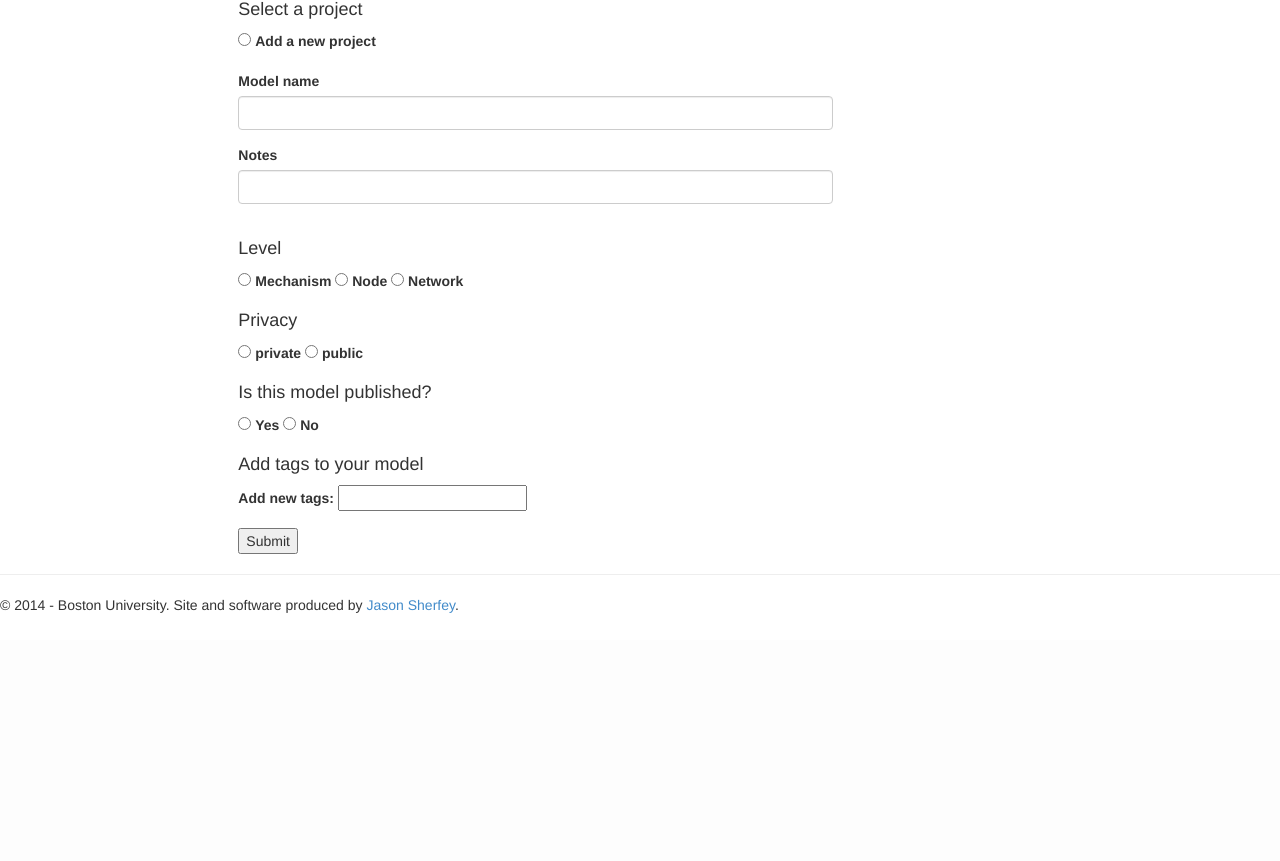
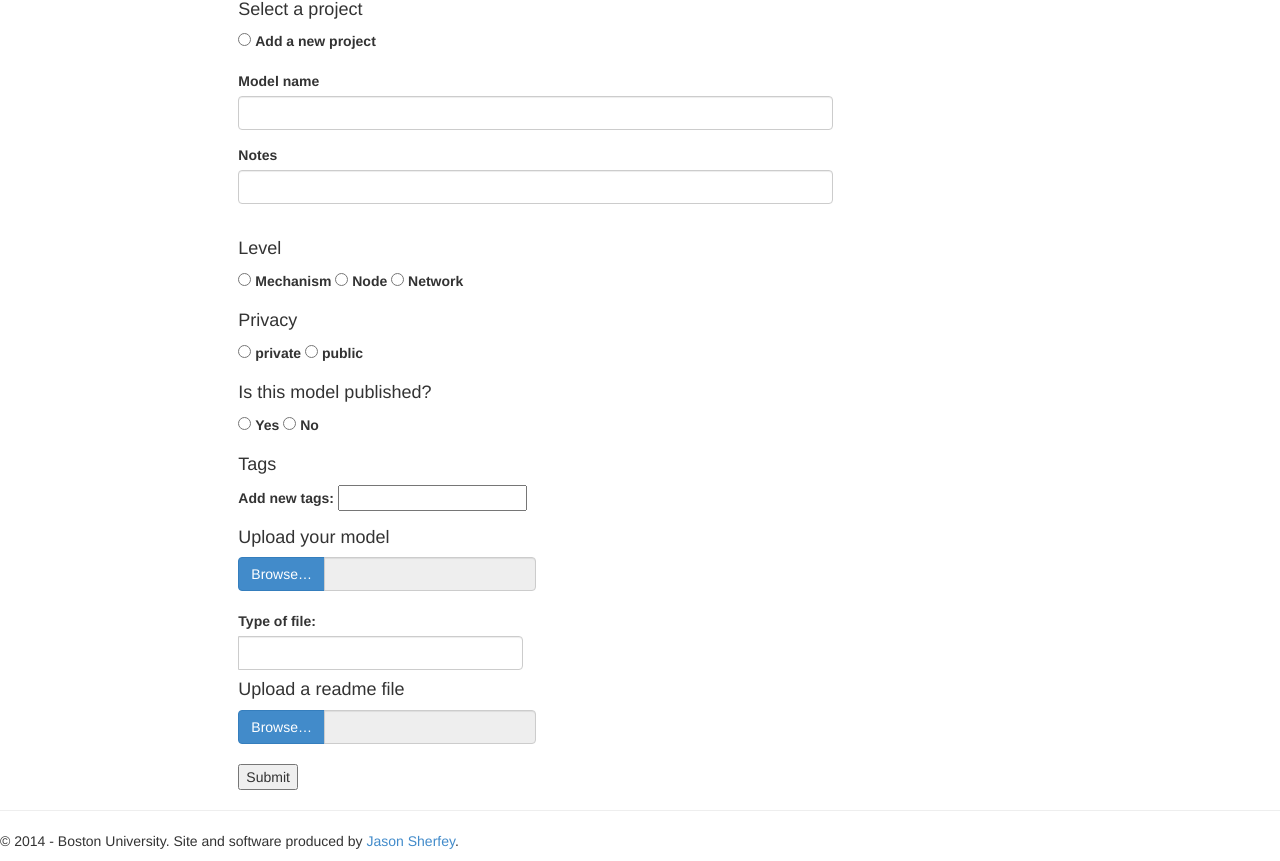
Before and after one commit to jsherfey/infinitebrain, a Django app: template modeldb/templates/modeldb/add_model.html in a window 1280 px wide. Shown: the part 160-1021 px from the top of the page. Before the commit the page ends 773 px from the top, so only its background shows below. Run offline with Django 3.2, Linux system fonts and the light colour scheme; the template is opened without the code that fills it, so the values that code supplies are empty; parts of the project's set-up code (start-up, migrations or seed data) failed here and were passed over; some libraries are stand-ins or nearby versions.

Commit message:
uploads files now

```diff
--- a/addmodel.py
+++ b/addmodel.py
@@ -104,6 +104,8 @@ try:
         specfile = USER_MEDIA + 'model' + str(m.pk) + '_spec.json'
         shutil.copy2(jsonfile,MEDIA_PATH+specfile)
     os.remove(jsonfile)
+
+
     if os.path.isfile(tempd3file):
         m.d3file = USER_MEDIA + 'model' + str(m.pk) + '_d3.json'
         shutil.copy2(tempd3file,MEDIA_PATH+str(m.d3file))
--- a/modeldb/templates/modeldb/add_model.html
+++ b/modeldb/templates/modeldb/add_model.html
@@ -1,14 +1,37 @@
 {% extends "site/base.html" %}
 {% load staticfiles %}
 {% block statichead %}
+
     <link rel="stylesheet" type="text/css" href="{% static 'modeldb/dashboard.css' %}" />
+<!-- following code is from: http://www.abeautifulsite.net/whipping-file-inputs-into-shape-with-bootstrap-3/ -->
+    <style type="text/css">
+    .btn-file {
+        position: relative;
+        overflow: hidden;
+    }
+    .btn-file input[type=file] {
+        position: absolute;
+        top: 0;
+        right: 0;
+        min-width: 100%;
+        min-height: 100%;
+        font-size: 100px;
+        text-align: right;
+        filter: alpha(opacity=0);
+        opacity: 0;
+        outline: none;
+        background: white;
+        cursor: inherit;
+        display: block;
+    }
+    </style>
 {% endblock %}
 {% block content %}
     <div class="container-fluid">
         <div class="col-md-6 col-md-offset-2">
             <h1 class="page-header">Please enter your model details:</h1>
             <!-- <form action="/models/modeldb/" method="post"> -->
-            <form action="/models/add/" method="post">
+            <form action="/models/add/" method="post" enctype="multipart/form-data">
                 {% csrf_token %}
                 <h4> Select a project </h4>
 
@@ -77,7 +100,7 @@
                     </div>
                 </div>
 
-                <h4>Add tags to your model</h4>
+                <h4>Tags</h4>
                 <div class="form-group">
                     {% for tag in tags %}
                     <input type="checkbox" value= {{tag.name}} id={{tag.name}} name="tag[]" />
@@ -89,7 +112,39 @@
                     </div>
                 </div>
 
-                <input type="submit" value="Submit" />
+                <!-- Add files to the model. CSS and HTML from http://www.abeautifulsite.net/whipping-file-inputs-into-shape-with-bootstrap-3/-->
+                <h4>Upload your model</h4>
+                <div class="col-lg-6 col-sm-6 col-12 input-group">
+                    <div class="input-group">
+                        <span class="input-group-btn">
+                            <span class="file-input btn-primary btn btn-file">
+                                Browse&hellip;<input required="required" id="file" type="file" name="specfile" multiple>
+                            </span>
+                        </span>
+                        <input type="text" class="form-control" readonly/>
+                    </div>
+                </div>
+
+                </br>
+                <div class="input-group">
+                    <label for="filetype">Type of file:</label>
+                    <input type="text" class="form-control" name="filetype" required="required" id="filetype"/>
+                </div>
+                <h4>Upload a readme file</h4>
+                <div class="col-lg-6 col-sm-6 col-12 input-group">
+                    <div class="input-group">
+                        <span class="input-group-btn">
+                            <span class="file-input btn-primary btn btn-file">
+                                Browse&hellip;<input required="required" id="readme" type="file" name="readme">
+                            </span>
+                        </span>
+                        <input type="text" class="form-control" readonly/>
+                    </div>
+                </div>
+                </br>
+                <div class="input-group">
+                    <input type="submit" value="Submit" />
+                </div>
             </form>
         </div>
     </div>
@@ -105,7 +160,7 @@
             else {
                 $("#citations").hide();
             }
-    })
+        });
         $("input[name$='project']").click(function() {
             if ($(this).val() == "newproject") {
                 $("#newprojectentry").show();
@@ -114,10 +169,30 @@
                 $("#newprojectentry").hide();
             }
         });
+// following code is from: http://www.abeautifulsite.net/whipping-file-inputs-into-shape-with-bootstrap-3/
+        $('.btn-file :file').on('fileselect', function(event, numFiles, label) {
+
+        var input = $(this).parents('.input-group').find(':text'),
+            log = numFiles > 1 ? numFiles + ' files selected' : label;
+
+        if( input.length ) {
+            input.val(log);
+        } else {
+            if( log ) alert(log);
+        }
+        });
 });
+    // following code is from: http://www.abeautifulsite.net/whipping-file-inputs-into-shape-with-bootstrap-3/
+    $(document).on('change', '.btn-file :file', function() {
+      var input = $(this),
+          numFiles = input.get(0).files ? input.get(0).files.length : 1,
+          label = input.val().replace(/\\/g, '/').replace(/.*\//, '');
+      input.trigger('fileselect', [numFiles, label]);
+    });
 </script>
 {% endblock %}
 
 {% block staticbody %}
+
 {% endblock %}
 <!-- ADD JQUERY TO CONVERT FORM DATA TO JSON -->
```
Also changed, not shown: modeldb/views.py (+57 -19 lines), 2 other files.
